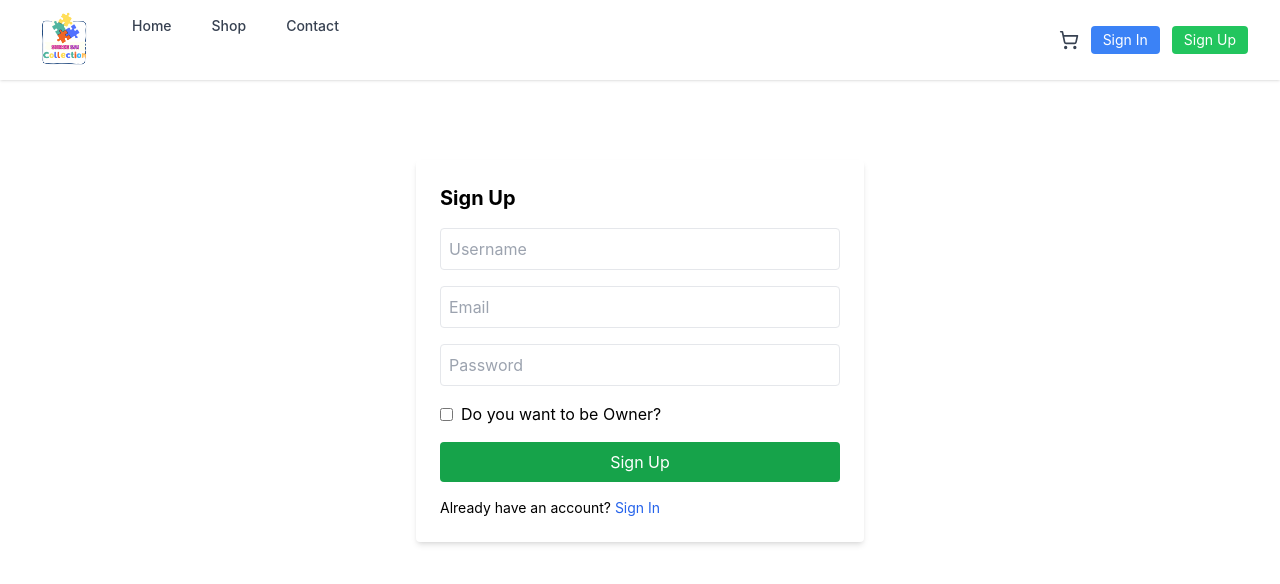
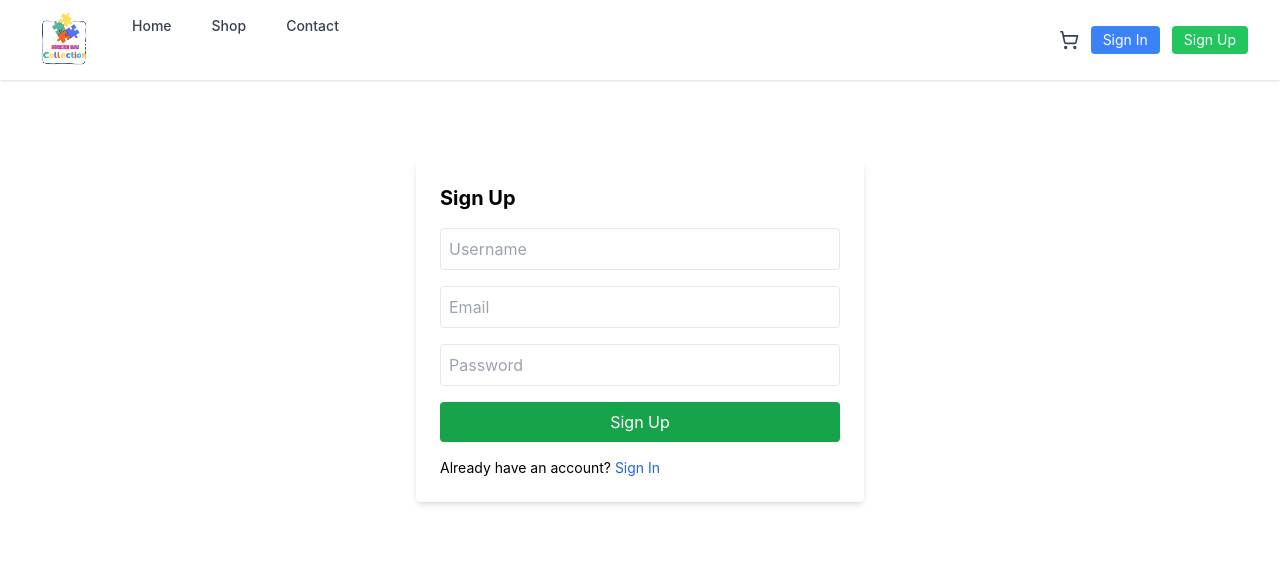
Before and after one commit to ShindeNikhil8/shop_app_Hosting, a React (Create React App) app in the folder frontend/: page /signup in a window 1280 px wide. Shown: the top 584 px of the page. Built offline with nearby package versions, Linux system fonts and the light colour scheme.

Commit message:
Made the image fit properly of the products displayed

```diff
--- a/frontend/src/components/Auth/Signup.jsx
+++ b/frontend/src/components/Auth/Signup.jsx
@@ -13,8 +13,8 @@ const SignUp = () => {
 
   const handleChange = (e) =>
     setFormData({ ...formData, [e.target.name]: e.target.value });
-  const handleOwnerChange = (e) =>
-    setFormData({ ...formData, isOwner: e.target.checked });
+  // const handleOwnerChange = (e) =>
+  //   setFormData({ ...formData, isOwner: e.target.checked });
 
   const handleSubmit = async (e) => {
     e.preventDefault();
@@ -57,10 +57,10 @@ const SignUp = () => {
           className="w-full p-2 border rounded"
           required
         />
-        <label className="flex items-center space-x-2">
+        {/* <label className="flex items-center space-x-2">
           <input type="checkbox" checked={formData.isOwner} onChange={handleOwnerChange} />
           <span>Do you want to be Owner?</span>
-        </label>
+        </label> */}
         <button
           type="submit"
           className="w-full bg-green-600 text-white p-2 rounded"
--- a/frontend/src/customer/pages/OwnerStock.jsx
+++ b/frontend/src/customer/pages/OwnerStock.jsx
@@ -309,7 +309,7 @@ const OwnerStock = () => {
                 <img
                   src={img}
                   alt={`Preview ${idx + 1}`}
-                  className="w-16 h-16 object-cover rounded border"
+                  className="w-16 h-16 object-contain rounded border"
                   onError={(e) => {
                     e.target.src =
                       "https://via.placeholder.com/64?text=No+Image"; // fallback if link is broken
```
